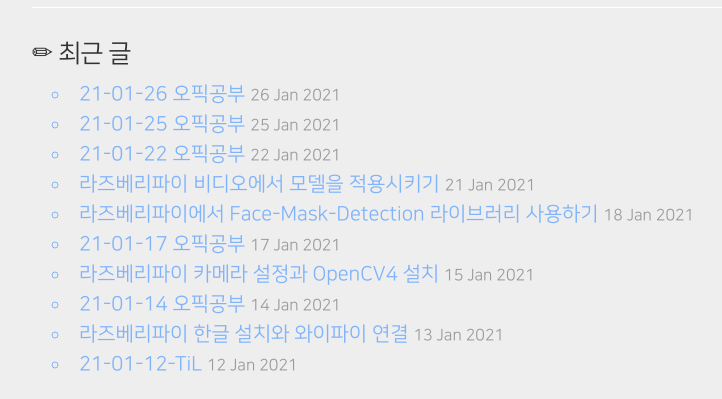
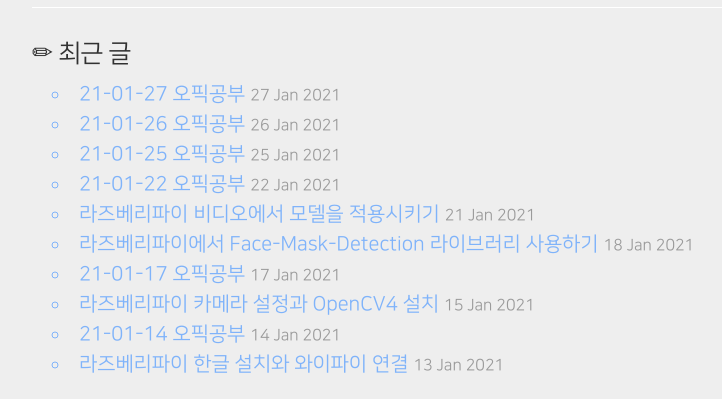
Before and after one commit to ukcastle/ukcastle.github.io, a Jekyll site: the page built from index.html, in a window 1280 px wide and 1143 px high, cut to the strip 744-1143 px from the top of the window. Shown: the whole strip, without its empty margins (248-970 px from the left). Built offline with Jekyll 4.4.1, drawn with Linux system fonts in a browser that asks for light colours; nearby versions of some CDN libraries; comment, search, counter and statistics services are not loaded.

```diff
--- a/404.html
+++ b/404.html
@@ -1,6 +1,6 @@
 ---
 layout: default
-title: "404: Page not found"
+title: "404: 페이지를 찾을 수 없습니다."
 permalink: 404.html
 ---
 
--- /dev/null
+++ b/_posts/etc/2021-01-27-OPIc.md
@@ -0,0 +1,6 @@
+---
+layout: post
+title: 21-01-27 오픽공부
+category: etc
+tag: [OPIc]
+---
```
